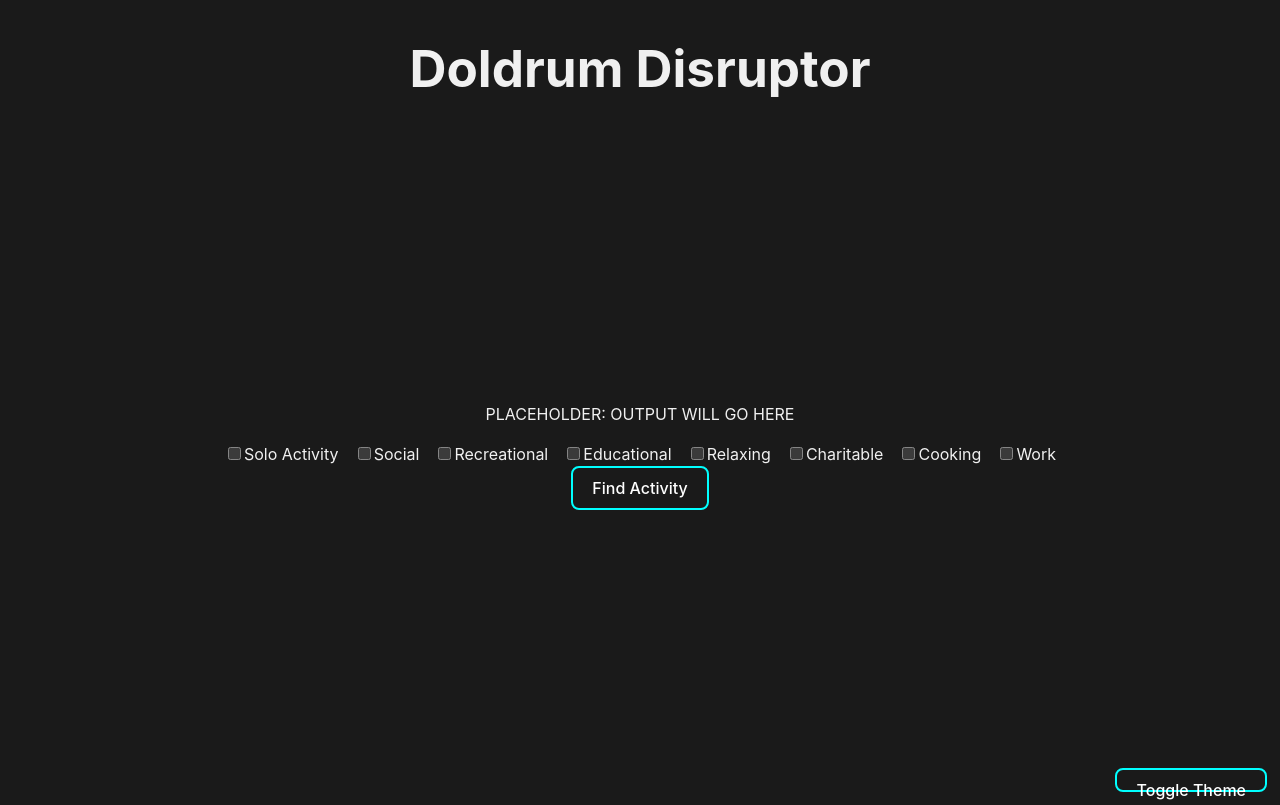
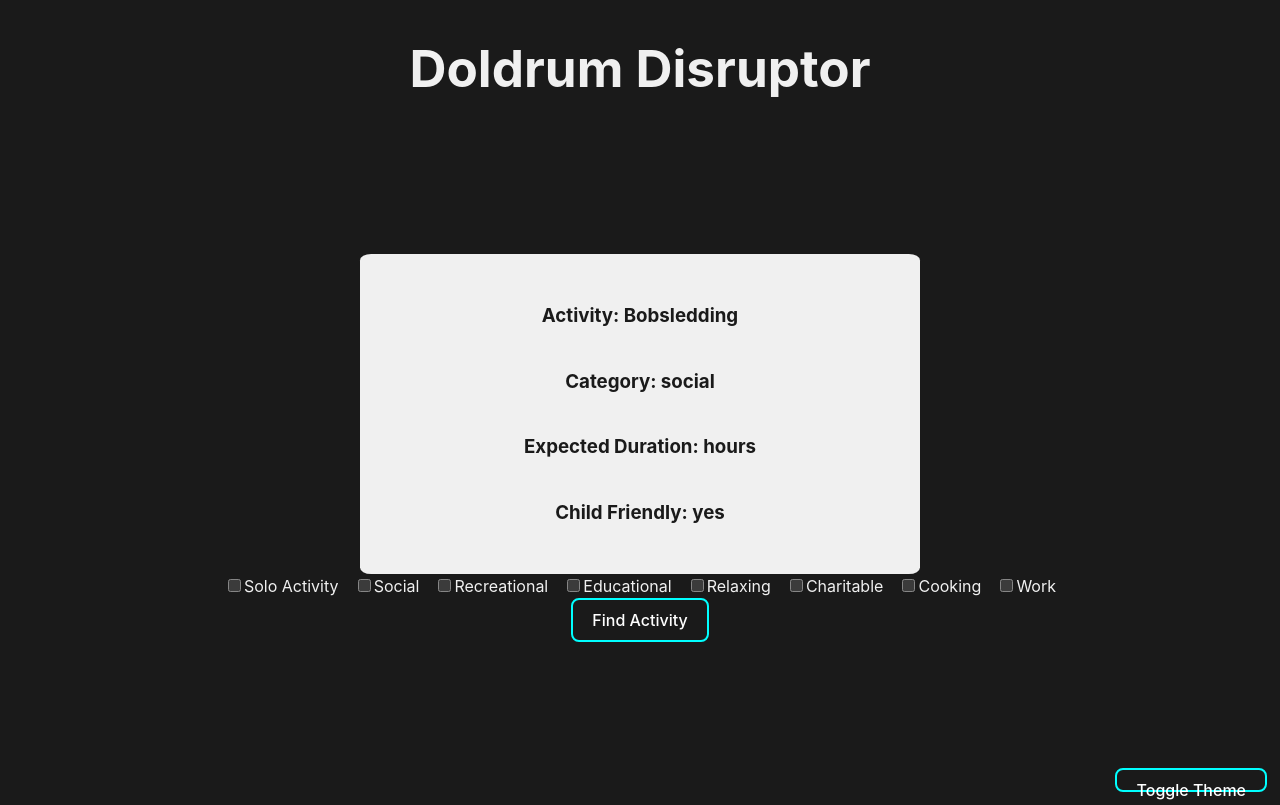
Before and after one commit to LouisMDenman/doldrumDisruptor, a React (Vite) app: page / in a window 1280 px wide. Built offline with nearby package versions, Linux system fonts and the light colour scheme.

Commit message:
created ActivityOutput component for displaying API information once fetched and text before search, as well created appropriate styling

```diff
--- /dev/null
+++ b/src/ActivityOutput.css
@@ -0,0 +1,10 @@
+#output {
+    width: 70dvh;
+    height: 40dvh;
+    background-color: light-dark(#002147, #F0F0F0);
+    border-radius: 2%;
+    display: flex;
+    flex-direction: column;
+    justify-content: center;
+    align-items: center;
+}
--- a/src/App.jsx
+++ b/src/App.jsx
@@ -1,4 +1,6 @@
 import './App.css'
+import './ActivityOutput.css'
+import { ActivityOutput } from './components/ActivityOutput'
 import { useThemeContext } from './contexts/ThemeContextProvider'
 
 function App() {
@@ -11,9 +13,7 @@ function App() {
         <h1>Doldrum Disruptor</h1>
       </header>
       <main>
-        <div id="output">
-          <p>PLACEHOLDER: OUTPUT WILL GO HERE</p>
-        </div>
+        <ActivityOutput />
         <div id="checkboxes">
           <div>
             <input type="checkbox" id="solo" name="solo"/>
--- /dev/null
+++ b/src/components/ActivityOutput.jsx
@@ -0,0 +1,23 @@
+
+
+export function ActivityOutput() {
+    let activityData = {"id":"0", "activity": "Bobsledding", "type": "social", "duration": "hours", "kidFriendly": "yes"}
+
+    if (activityData.id) {
+        return (
+            <div id="output">
+                <h3 id="activity">Activity: {activityData.activity}</h3>
+                <h3 id="type">Category: {activityData.type}</h3>
+                <h3 id="duration">Expected Duration: {activityData.duration}</h3>
+                <h3 id="kidfriendly">Child Friendly: {activityData.kidFriendly}</h3>
+            </div>
+        )
+    }
+    else {
+        return (
+            <div id="output">
+                <h3>Select if you would like a solo or couple/group activity & what catgories you like, then click find activity!</h3>
+            </div>
+        )
+    }
+}
--- a/src/index.css
+++ b/src/index.css
@@ -35,6 +35,10 @@ h1 {
   line-height: 1.1;
 }
 
+h3 {
+  color: light-dark(#F0F0F0, #1a1a1a);
+}
+
 button {
   border-radius: 8px;
   border: 2px solid transparent;
```
Also changed, not shown: src/App.css (line endings or trailing spaces).
